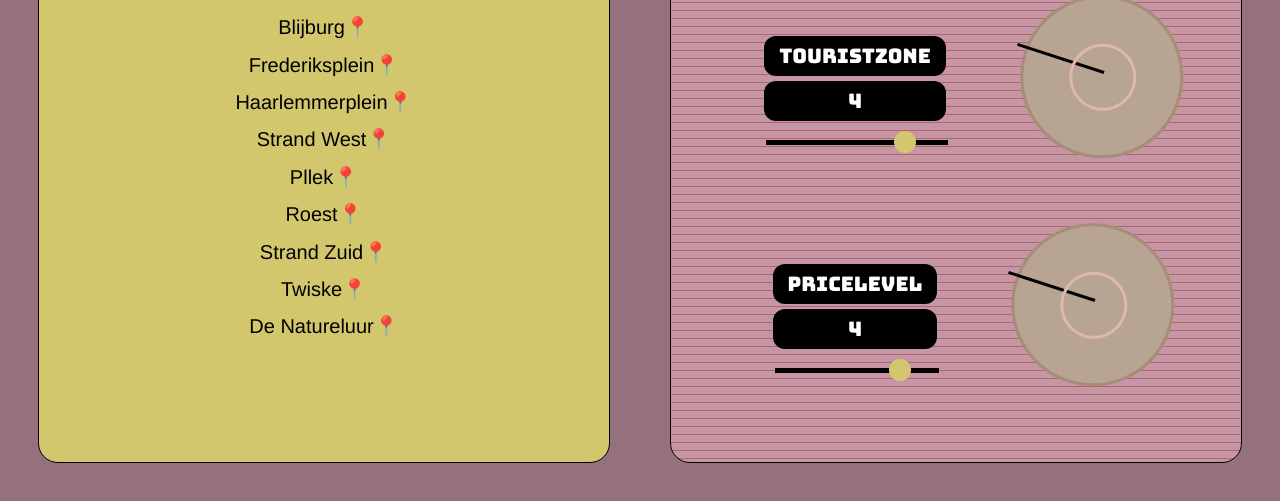
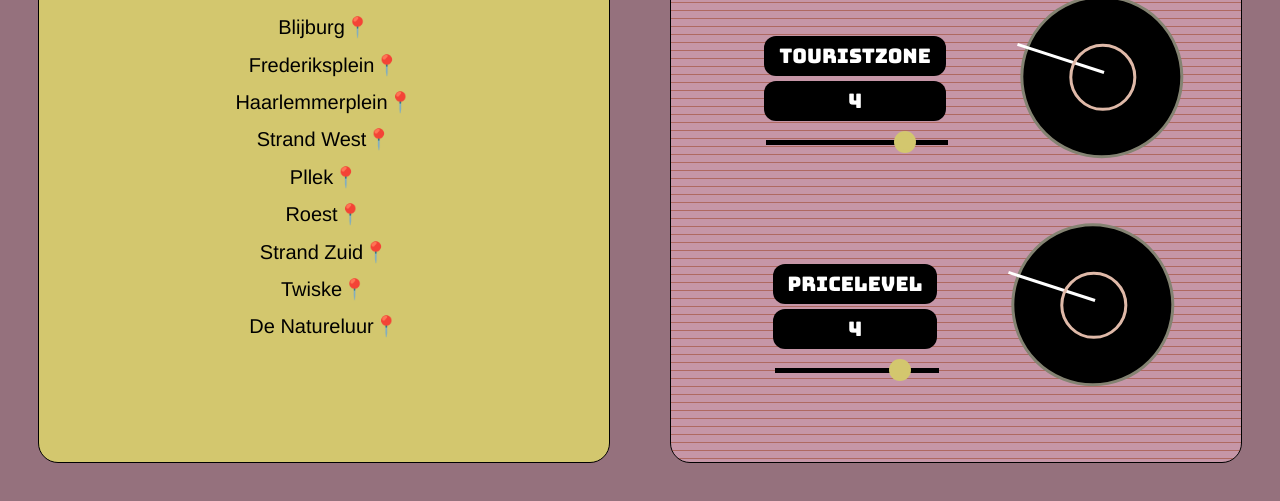
Before and after one commit to madamerobot/damsun, a React app: page / in a window 1280 px wide. Shown: the part 336-837 px from the top of the page. Built offline with nearby package versions, Linux system fonts and the light colour scheme.

Commit message:
Styling adjustments

```diff
--- a/src/components/Knob.js
+++ b/src/components/Knob.js
@@ -118,8 +118,8 @@ class Knob extends Component {
 									strokeLinejoin="null"
 									strokeDasharray="null"
 									strokeWidth="3"
-									stroke="#A58D77"
-									fill="#B7A492"
+									stroke="#848372"
+									fill="black"
 									onMouseMove={this._onMouseMove.bind(this)}/>
 						 </g>
 						 <g display="inline">
@@ -133,7 +133,7 @@ class Knob extends Component {
 						  			strokeLinejoin="null"
 						  			strokeDasharray="null"
 						  			strokeWidth="3"
-						  			stroke="black"
+						  			stroke="white"
 						  			fill="none"
 						  			//102,97 defines x/y of the indicator's center point
 						  			transform={`rotate(${rotation},102,97)`}
```
Also changed, not shown: build/asset-manifest.json, build/index.html, build/service-worker.js, 4 other files.
